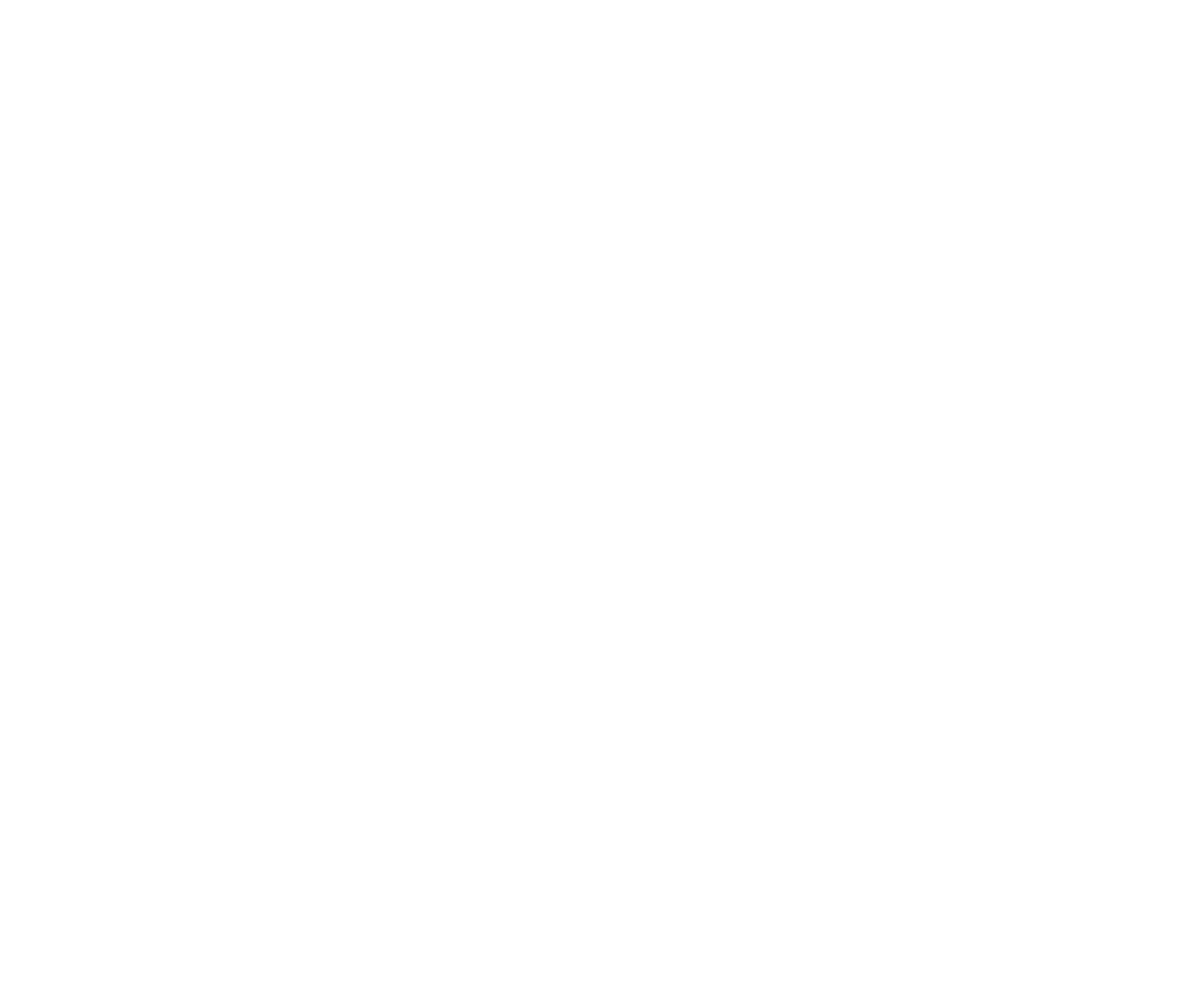
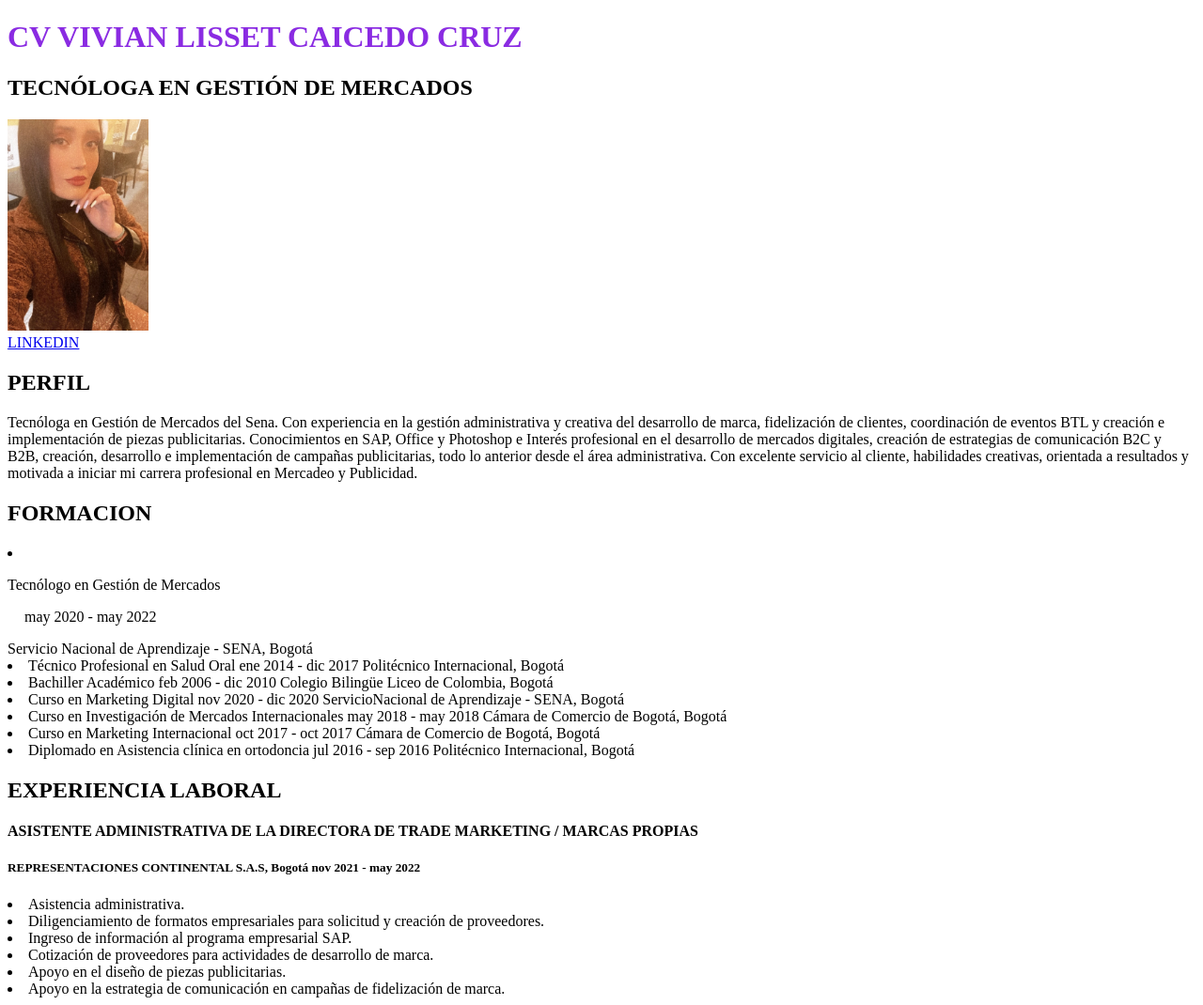
Before and after one commit to djlivy/mi-cv, a plain HTML site: page index.html in a window 1280 px wide. Shown: the whole page at 94% size. Before the commit the page ends 800 px from the top, so only its background shows below. Drawn offline with Linux system fonts and the light colour scheme.

Commit message:
Nuevos datos

```diff
--- a/index.html
+++ b/index.html
@@ -4,9 +4,44 @@
     <meta charset="UTF-8">
     <meta http-equiv="X-UA-Compatible" content="IE=edge">
     <meta name="viewport" content="width=device-width, initial-scale=1.0">
-    <title>Document</title>
+    <title>CV VIVIAN LISSET CAICEDO CRUZ</title>
+    <link rel="stylesheet" href="style.css">
 </head>
 <body>
-
-</body>
-</html>
+<h1 style="color: blueviolet;">CV VIVIAN LISSET CAICEDO CRUZ</h1>
+<h2>TECNÓLOGA EN GESTIÓN DE MERCADOS</h2>
+<img width="150" src="foto.jpg">
+<div><a href="https://www.linkedin.com/in/lisset-caicedo-cruz-976305145/">LINKEDIN</a></div>
+<h2>PERFIL</h2>
+<h>Tecnóloga en Gestión de Mercados del Sena.
+Con experiencia en la gestión administrativa y creativa del desarrollo de marca, fidelización de clientes, coordinación de eventos BTL y creación e implementación de piezas publicitarias. Conocimientos en SAP, Office y Photoshop e Interés profesional en el desarrollo de mercados digitales, creación de estrategias de comunicación B2C y B2B, creación, desarrollo e implementación de campañas publicitarias, todo lo anterior desde el área administrativa. Con excelente servicio al cliente, habilidades creativas, orientada a resultados y motivada a iniciar mi carrera profesional en Mercadeo y Publicidad.
+<h2>FORMACION</h2>
+<li><p>Tecnólogo en Gestión de Mercados</p>
+    <p style='margin-left: 18px;'>may 2020 - may 2022</p>
+    Servicio Nacional de Aprendizaje - SENA, Bogotá</li>
+<li>Técnico Profesional en Salud Oral
+    ene 2014 - dic 2017
+    Politécnico Internacional, Bogotá</li>
+<li>Bachiller Académico
+    feb 2006 - dic 2010
+    Colegio Bilingüe Liceo de Colombia, Bogotá</li>
+<li>Curso en Marketing Digital
+    nov 2020 - dic 2020
+    ServicioNacional de Aprendizaje - SENA, Bogotá</li>
+<li>Curso en Investigación de Mercados Internacionales
+    may 2018 - may 2018
+    Cámara de Comercio de Bogotá, Bogotá</li>
+<li>Curso en Marketing Internacional
+    oct 2017 - oct 2017
+    Cámara de Comercio de Bogotá, Bogotá</li>
+<li>Diplomado en Asistencia clínica en ortodoncia jul 2016 - sep 2016
+    Politécnico Internacional, Bogotá</li>
+<h2>EXPERIENCIA LABORAL</h2>
+<h4>ASISTENTE ADMINISTRATIVA DE LA DIRECTORA DE TRADE MARKETING / MARCAS PROPIAS</h4>
+<h5>REPRESENTACIONES CONTINENTAL S.A.S, Bogotá nov 2021 - may 2022</h5>
+<li>Asistencia administrativa.</li>
+<li>Diligenciamiento de formatos empresariales para solicitud y creación de proveedores.</li>
+<li>Ingreso de información al programa empresarial SAP.</li>
+<li>Cotización de proveedores para actividades de desarrollo de marca.</li>
+<li>Apoyo en el diseño de piezas publicitarias.</li>
+<li>Apoyo en la estrategia de comunicación en campañas de fidelización de marca.</li>
```
Also changed, not shown: foto.jpg (added).
